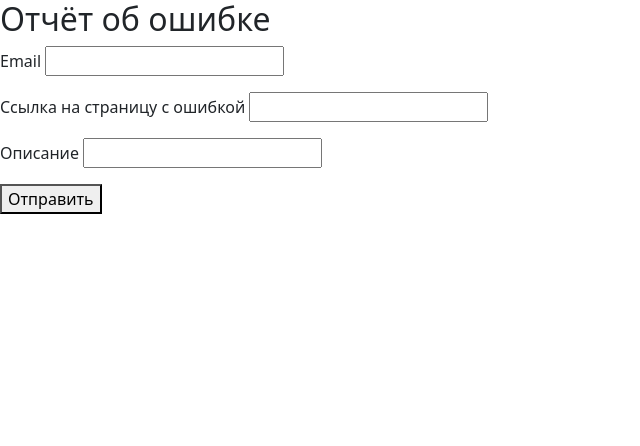
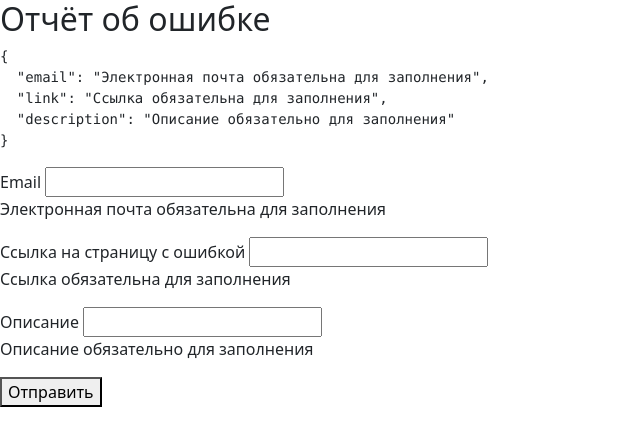
Before and after one commit to Vokadze/react-forms, a React (Create React App) app: page / in a window 1280 px wide. Shown: the top 446 px of the page, without its empty margins (0-640 px from the left). Built offline with nearby package versions, Linux system fonts and the light colour scheme.

Commit message:
lesson 9 8. Change validator

```diff
--- a/src/components/myForm.jsx
+++ b/src/components/myForm.jsx
@@ -1,5 +1,7 @@
-import React, { useState } from "react";
+import React, { useEffect, useState } from "react";
+import { validate } from "../utils/validator";
 import TextField from "./textField";
+import { validationSchema } from "./validationSchema";
 
 const MyForm = () => {
     const [values, setValues] = useState({
@@ -7,6 +9,7 @@ const MyForm = () => {
         link: "",
         description: ""
     });
+    const [errors, setErrors] = useState({});
 
     const handleSubmit = (e) => {
         e.preventDefault();
@@ -23,9 +26,18 @@ const MyForm = () => {
     //  Диструкторизируем для удобства
     const { email, link, description } = values;
 
+    useEffect(() => {
+        const errors = validate(values, validationSchema);
+        setErrors(errors);
+    }, [values]);
+
     return (
         <div>
             <h2>Отчёт об ошибке</h2>
+            {/* Для удобства просмотра */}
+            <div>
+                <pre>{JSON.stringify(errors, null, 2)}</pre>
+            </div>
 
             <form onSubmit={handleSubmit}>
                 <TextField
@@ -34,6 +46,7 @@ const MyForm = () => {
                     label="Email"
                     value={email}
                     onChange={handleChange}
+                    error={errors.email}
                 />
                 <TextField
                     id="link"
@@ -41,6 +54,7 @@ const MyForm = () => {
                     label="Ссылка на страницу с ошибкой"
                     value={link}
                     onChange={handleChange}
+                    error={errors.link}
                 />
                 <TextField
                     id="description"
@@ -48,6 +62,7 @@ const MyForm = () => {
                     label="Описание"
                     value={description}
                     onChange={handleChange}
+                    error={errors.description}
                 />
 
                 <button type="submit">Отправить</button>
--- a/src/components/textField.jsx
+++ b/src/components/textField.jsx
@@ -2,9 +2,9 @@ import React from "react";
 import PropTypes from "prop-types";
 
 const TextField = (props) => {
-    const { name, label, value, onChange, type } = props;
+    const { name, label, value, onChange, type, error } = props;
     return (
-        <p>
+        <div>
             <label htmlFor={name}>{label}</label>{" "}
             <input
                 value={value}
@@ -13,7 +13,8 @@ const TextField = (props) => {
                 type={type}
                 name={name}
             />
-        </p>
+            {error && <p>{error}</p>}
+        </div>
     );
 };
 
@@ -26,7 +27,8 @@ TextField.propTypes = {
     label: PropTypes.string.isRequired,
     value: PropTypes.string.isRequired,
     onChange: PropTypes.func.isRequired,
-    type: PropTypes.string.isRequired
+    type: PropTypes.string,
+    error: PropTypes.string
 };
 
 export default TextField;
--- /dev/null
+++ b/src/components/validationSchema.js
@@ -0,0 +1,17 @@
+export const validationSchema = {
+    email: {
+        isRequired: {
+            message: "Электронная почта обязательна для заполнения"
+        }
+    },
+    link: {
+        isRequired: {
+            message: "Ссылка обязательна для заполнения"
+        }
+    },
+    description: {
+        isRequired: {
+            message: "Описание обязательно для заполнения"
+        }
+    }
+};
--- /dev/null
+++ b/src/utils/validateRules.js
@@ -0,0 +1 @@
+export const isRequired = (value) => Boolean(value.trim());
--- /dev/null
+++ b/src/utils/validator.js
@@ -0,0 +1,31 @@
+import { isRequired } from "./validateRules";
+
+export const validate = (values, config) => {
+    const errors = {};
+
+    for (const name in values) {
+        const validationRules = config[name];
+        for (const rule in validationRules) {
+            const { message } = validationRules[rule];
+
+            // Вызываем валидатор
+            const hasError = !validator(rule, values[name]);
+
+            if (hasError) {
+                errors[name] = message;
+                break;
+            }
+        }
+    }
+
+    return errors;
+};
+
+const validator = (ruleName, value) => {
+    switch (ruleName) {
+        case "isRequired":
+            return isRequired(value);
+        default:
+            return true;
+    }
+};
```
Also changed, not shown: .eslintrc.js.
